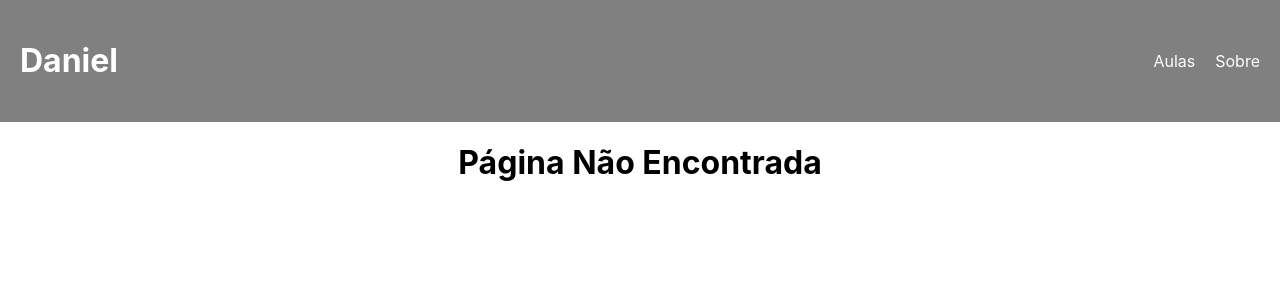
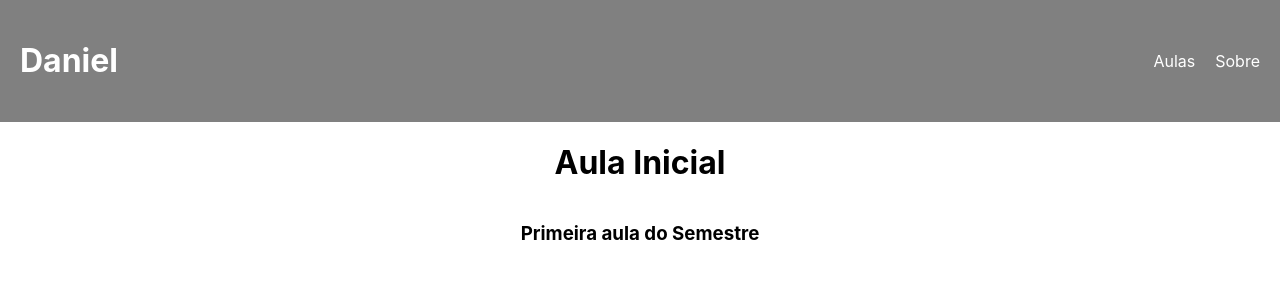
Before and after one commit to danieldpalma/react-router-dom, a React (Create React App) app: page /aulas/0 in a window 1280 px wide. Shown: the top 300 px of the page. Built offline with nearby package versions, Linux system fonts and the light colour scheme.

Commit message:
Criado componente para cada aula

```diff
--- a/src/App.js
+++ b/src/App.js
@@ -6,6 +6,7 @@ import Home from "./components/Home";
 import Nav from "./components/Nav";
 import Sobre from "./components/Sobre";
 import NotFound from "./components/NotFound";
+import Aula from "./components/Aula";
 
 import { BrowserRouter as Router, Route, Routes } from "react-router-dom";
 
@@ -15,7 +16,8 @@ function App() {
       <div className="App">
         <Nav />
         <Routes>
-          <Route exact path="/" element={<Home />}></Route>
+          <Route path="/" element={<Home />}></Route>
+          <Route path="/aulas/:id" element={<Aula />}></Route>
           <Route path="/aulas" element={<Aulas />}></Route>
           <Route path="/sobre" element={<Sobre />}></Route>
           <Route path="*" element={<NotFound />}></Route>
--- /dev/null
+++ b/src/components/Aula.js
@@ -0,0 +1,20 @@
+import React, { useEffect, useState } from 'react';
+import { useParams } from 'react-router-dom';
+
+import data from '../Data';
+
+export default function Aula(props) {
+  const params = useParams();
+
+  const [aula, setAula] = useState({});
+
+  useEffect(() => {
+    setAula(data.filter(aula => aula.id == params.id)[0]);
+  }, [params]);
+
+  return (
+    <div className='page'>
+      <h1>{aula.title}</h1>
+      <h3>{aula.desc}</h3>
+    </div>);
+}
--- a/src/components/Aulas.js
+++ b/src/components/Aulas.js
@@ -1,14 +1,19 @@
 import React from "react";
+import { Link } from "react-router-dom";
 
 import Data from "../Data";
 
 export default function Aulas(props) {
+  // const match = useRouteMatch()
+
   return (
     <div className="page">
       <h1>Aulas</h1>
       <ul className="aulas">
         {Data.map((aula) => (
-          <li key={aula.id}>{aula.title}</li>
+          <li key={aula.id}>
+            <Link to={`/aulas/${aula.id}`} className="link">{aula.title}</Link>
+          </li>
         ))}
       </ul>
     </div>
```
